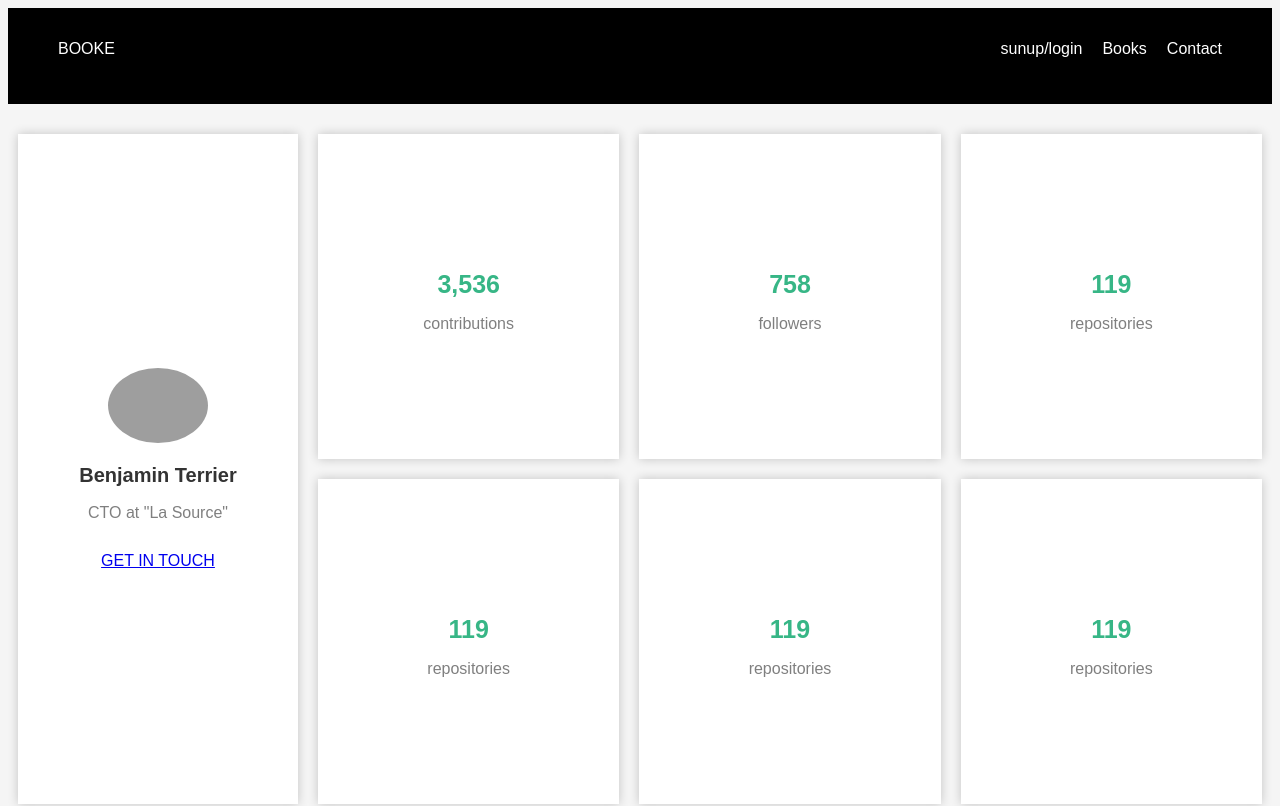
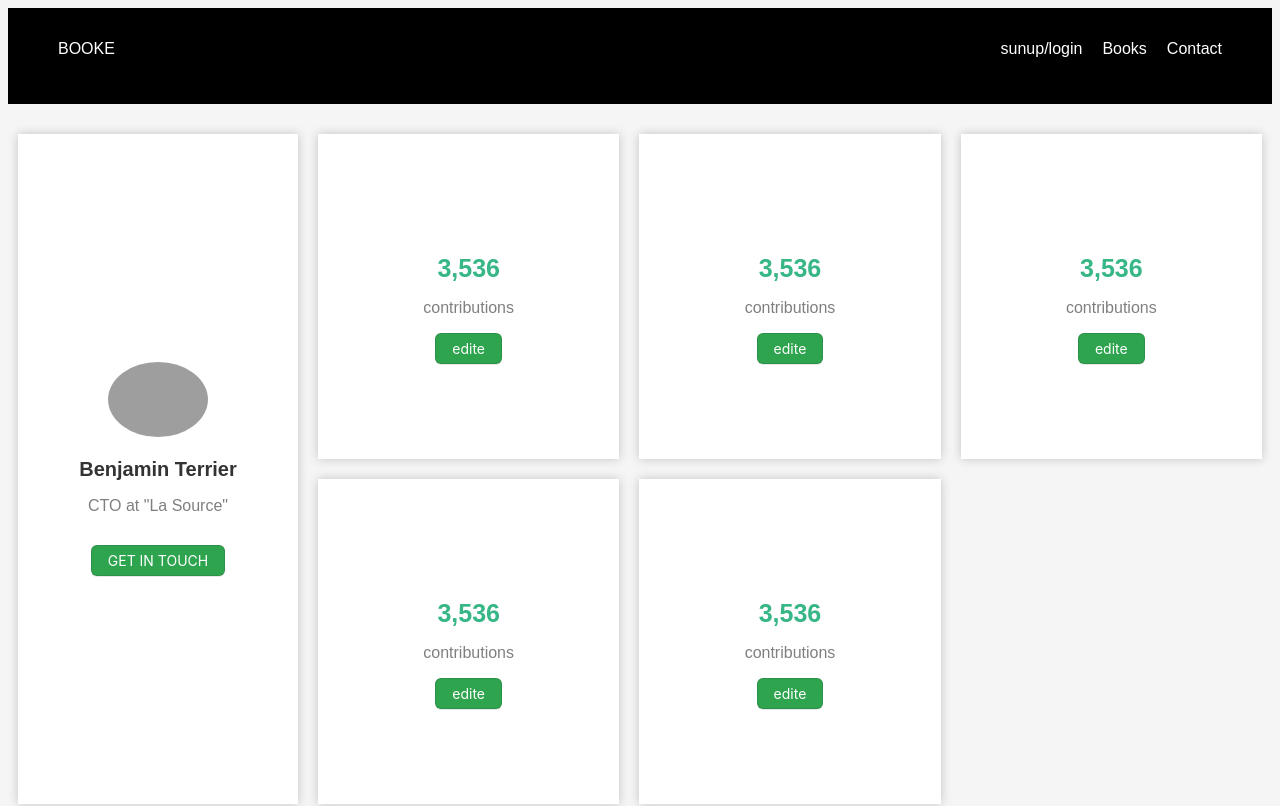
Before and after one commit to ABDERRAHIM-ELBSIR/Booke_app_react, a React (Create React App) app: page /dashbord in a window 1280 px wide. Shown: the top 806 px of the page. Built offline with nearby package versions, Linux system fonts and the light colour scheme; grey boxes are pictures that could not be loaded.

Commit message:
Update Dashbord.jsx

```diff
--- a/src/components/admin/Dashbord.jsx
+++ b/src/components/admin/Dashbord.jsx
@@ -15,7 +15,7 @@ const Dashboard = () => {
             />
             <h2>Benjamin Terrier</h2>
             <p>CTO at "La Source"</p>
-            <a href="#" className="btn btn-primary">GET IN TOUCH</a>
+            <button href="#" className="btn btn-primary">GET IN TOUCH</button>
           </div>
         </div>
 
@@ -23,38 +23,39 @@ const Dashboard = () => {
           <div className="dashboard-card-content">
             <h3>3,536</h3>
             <p>contributions</p>
+            <button>edite</button>
           </div>
         </div>
 
         <div className="dashboard-card stat">
           <div className="dashboard-card-content">
-            <h3>758</h3>
-            <p>followers</p>
+            <h3>3,536</h3>
+            <p>contributions</p>
+            <button>edite</button>
           </div>
         </div>
 
         <div className="dashboard-card stat">
           <div className="dashboard-card-content">
-            <h3>119</h3>
-            <p>repositories</p>
+            <h3>3,536</h3>
+            <p>contributions</p>
+            <button>edite</button>
           </div>
         </div>
+
         <div className="dashboard-card stat">
           <div className="dashboard-card-content">
-            <h3>119</h3>
-            <p>repositories</p>
+            <h3>3,536</h3>
+            <p>contributions</p>
+            <button>edite</button>
           </div>
         </div>
+
         <div className="dashboard-card stat">
           <div className="dashboard-card-content">
-            <h3>119</h3>
-            <p>repositories</p>
-          </div>
-        </div>
-        <div className="dashboard-card stat">
-          <div className="dashboard-card-content">
-            <h3>119</h3>
-            <p>repositories</p>
+            <h3>3,536</h3>
+            <p>contributions</p>
+            <button>edite</button>
           </div>
         </div>
 
```
